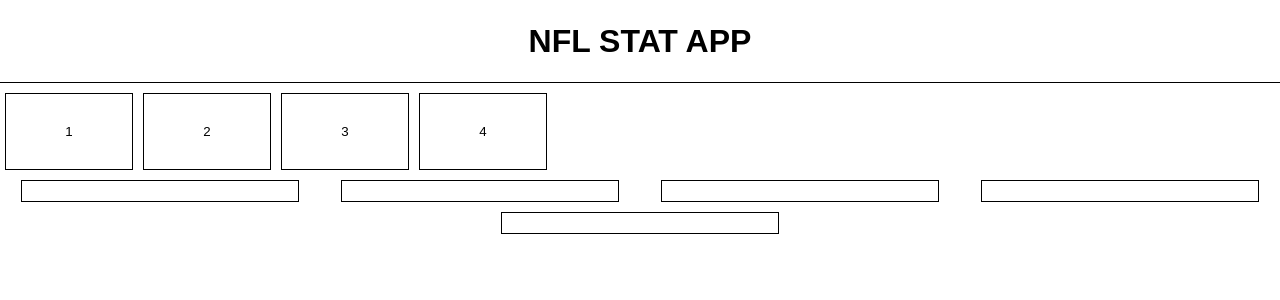
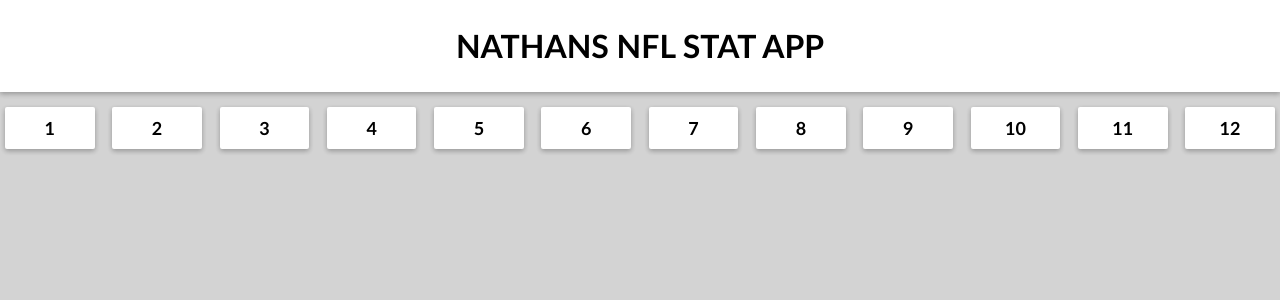
Before and after one commit to nate01776/demoreactrepo, a React (Create React App) app: page / in a window 1280 px wide. Shown: the top 300 px of the page. Built offline with nearby package versions, Linux system fonts and the light colour scheme.

Commit message:
working at base functionality

```diff
--- a/public/index.html
+++ b/public/index.html
@@ -10,6 +10,7 @@
     -->
     <link rel="manifest" href="%PUBLIC_URL%/manifest.json">
     <link rel="shortcut icon" href="%PUBLIC_URL%/favicon.ico">
+    <script src="https://use.fontawesome.com/06fe9d3181.js"></script>
     <!--
       Notice the use of %PUBLIC_URL% in the tags above.
       It will be replaced with the URL of the `public` folder during the build.
--- a/src/App.css
+++ b/src/App.css
@@ -1,39 +1,133 @@
+body {
+  background-color: lightgrey;
+}
+
+.dont_show {
+  visibility: hidden;
+}
+
 .page_header {
-  border-bottom: 1px solid black;
+  box-shadow: 0 2px 5px rgba(0,0,0,0.1), 0 2px 5px rgba(0,0,0,0.2);
   color: black;
   text-align: center;
-  padding-top: 2px;
+  padding: 5px;
   margin-bottom: 5px;
+  font-family: Calibri;
+  background-color: white;
 }
 
 button {
-  padding: 30px;
+  border-radius: 2px;
+  font-family: Calibri;
+  font-weight: bold;
+  font-size: 18px;
+  transition: .2s ease;
+  padding: 10px;
   margin: 5px;
-  width: 10vw;
+  width: 7vw;
   background-color: white;
-  border: 1px solid black;
+  border: none;
+  box-shadow: 0 2px 5px rgba(0,0,0,0.1), 0 2px 5px rgba(0,0,0,0.2);
+}
+
+button:hover {
+  transition: .2s ease;
+  box-shadow: 0 4px 10px rgba(0,0,0,0.1), 0 4px 10px rgba(0,0,0,0.2);
+}
+
+.button_container {
+  display: flex;
+  justify-content: space-between;
+  margin-bottom: 10px;
+  margin-top: 10px;
 }
 
 .week_container {
+  transition: .2s ease;
   display: flex;
   flex-wrap: wrap;
   justify-content: space-around;
   align-items: flex-end;
+  transition: .2s ease;
 }
 
 .game_container {
-  border: 1px solid black;
+  border-radius: 2px;
   text-align: center;
   width: 20vw;
   padding: 10px;
   margin: 5px;
+  box-shadow: 0 2px 5px rgba(0,0,0,0.1), 0 2px 5px rgba(0,0,0,0.2);
+  background-color: white;
+  font-family: Calibri;
+  font-weight: bold;
 }
 
 .game_container h2 {
-  font-size: 12px;
+  font-family: Calibri;
+  font-weight: 600;
+  font-size: 16px;
 }
 
 .game_container:hover {
-  transition: .5s ease;
-  background: lightgrey;
+  transition: .2s ease;
+  box-shadow: 0 4px 10px rgba(0,0,0,0.1), 0 4px 10px rgba(0,0,0,0.2);
 }
+
+.single_game_container {
+  text-align: center;
+  font-family: Calibri;
+  font-weight: bold;
+}
+
+.game_stats_container {
+  display: flex;
+  flex-wrap: wrap;
+  justify-content: space-around;
+}
+
+.stat_container {
+  transition: .2s ease;
+  width: 5vw;
+  text-align: center;
+  margin: 5px;
+  padding: 10px;
+  box-shadow: 0 2px 5px rgba(0,0,0,0.1), 0 2px 5px rgba(0,0,0,0.2);
+}
+
+.stat_container:hover {
+  transition: .2s ease;
+}
+
+.green {
+  background-color: #2ECC40;
+  color: hsla(127, 63%, 15%, 1.0);
+}
+
+.red {
+  background-color: #FF4136;
+  color: hsla(3, 100%, 25%, 1.0);
+}
+
+.yellow {
+  background-color: #FFDC00;
+  color: hsla(52, 100%, 20%, 1.0);
+}
+
+.blue {
+  background-color: #0074D9;
+  color:  hsla(208, 100%, 85%, 1.0);
+}
+
+.stat_container h3 {
+  font-size: 10px;
+}
+
+.stat_container h4 {
+  font-size: 10px;
+}
+
+.player_image {
+  width: 10vw;
+  border-radius: 50%;
+}
--- a/src/App.js
+++ b/src/App.js
@@ -1,27 +1,35 @@
 import React, { Component } from 'react';
 import './App.css';
 import Week from './Weeks.js'
+import ShowGame from './ShowGame.js'
 
 class App extends Component {
   constructor(props) {
     super(props);
     this.state = {
-      weekData: ""
+      weekData: "",
+      weekCount: 0,
+      gameData: "",
+      gameStats: "",
+      playerData: ""
     }
     this.handleGetGames = this.handleGetGames.bind(this)
+    this.handleGetGame = this.handleGetGame.bind(this)
     this.handleUpdateWeek = this.handleUpdateWeek.bind(this)
+    this.handleGetPlayerInfo = this.handleGetPlayerInfo.bind(this)
   }
 
-
+  // CALL TO GET wEEK DATA ON BUTTON CLICK
   handleGetGames(week) {
-    fetch('http://192.168.1.7:8012/games?week=' + week)
+    fetch('http://localhost:8012/games?week=' + week)
       .then(response => {
         if (response.ok) {
           return response.json()
         } throw new Error('Network response was not OK!')})
       .then(json => {
         this.setState({
-          weekData: json
+          weekData: json["results"],
+          weekCount: json["results_count"]
         })
     })
   }
@@ -32,22 +40,70 @@ class App extends Component {
     })
     this.handleGetGames(button.target.id)
   }
+  // CALL TO GET GAME DATA ON BUTTON CLICK
+  handleGetGame(button) {
+    let id = button.target.id
+    fetch('http://localhost:8012/games/' + id)
+      .then(response => {
+        if (response.ok) {
+          return response.json()
+        } throw new Error('Network response was not OK!')})
+      .then(json => {
+        this.setState({
+          playerData: "",
+          gameData: json["results"]["game_data"],
+          gameStats: json["results"]["game_stats"]
+        })
+      })
+  }
+  // CALL TO GET PLAYER DATA ON BUTTON CLICK
+  handleGetPlayerInfo(button) {
+    let id = button.target.id
+    fetch('http://localhost:8012/players?id=123')
+      .then(response => {
+        if (response.ok) {
+          return response.json()
+        } throw new Error('Network response was not OK!')})
+      .then(json => {
+        this.setState({
+          playerData: json["results"]
+        })
+      })
+  }
 
   render() {
     return (
       <div className="App">
         <div className='page_header'>
-          <h1 className='page_title'>NFL STAT APP</h1>
+          <h1 className='page_title'>NATHANS NFL STAT APP</h1>
         </div>
-        <div>
+        <div className="button_container">
           <button onClick={this.handleUpdateWeek} id="1">1</button>
           <button onClick={this.handleUpdateWeek} id="2">2</button>
           <button onClick={this.handleUpdateWeek} id="3">3</button>
           <button onClick={this.handleUpdateWeek} id="4">4</button>
+          <button onClick={this.handleUpdateWeek} id="5">5</button>
+          <button onClick={this.handleUpdateWeek} id="6">6</button>
+          <button onClick={this.handleUpdateWeek} id="7">7</button>
+          <button onClick={this.handleUpdateWeek} id="8">8</button>
+          <button onClick={this.handleUpdateWeek} id="9">9</button>
+          <button onClick={this.handleUpdateWeek} id="10">10</button>
+          <button onClick={this.handleUpdateWeek} id="11">11</button>
+          <button onClick={this.handleUpdateWeek} id="12">12</button>
         </div>
         <div className="weekData">
           <Week
             weekData={this.state.weekData}
+            weekCount={this.state.weekCount}
+            handleGetGame={this.handleGetGame}
+          />
+        </div>
+        <div className="gameData">
+          <ShowGame
+            gameData={this.state.gameData}
+            gameStats={this.state.gameStats}
+            playerData={this.state.playerData}
+            handleGetPlayerInfo={this.handleGetPlayerInfo}
           />
         </div>
       </div>
--- /dev/null
+++ b/src/GameStat.js
@@ -0,0 +1,38 @@
+import React, { Component } from 'react';
+
+const GameStat = props => {
+  let classString = "stat_container"
+  let playType = props.data["play_type"]
+  let yards = props.data["yards"]
+  let direction = props.data["direction"]
+  let playerID = props.data["player_id"]
+  let complete = props.data["complete"]
+  let arrow = <i className='fa fa-arrow-left' aria-hidden='true'></i>
+
+  if (direction === "right") {
+    arrow = <i className='fa fa-arrow-right' aria-hidden='true'></i>
+  } else if (direction == "middle") {
+    arrow = <i className='fa fa-arrow-up' aria-hidden='true'></i>
+  }
+
+  if (playType === "pass" && complete) {
+    classString = "stat_container green"
+  } else if (playType === "pass" && complete != true) {
+    classString = "stat_container red"
+  } else if (playType === "rec") {
+    classString = "stat_container yellow"
+  } else if (playType === "rush") {
+    classString = "stat_container blue"
+  }
+
+  return (
+    <div className={classString}>
+      {arrow}
+      <h3>{playType}</h3>
+      <h4>{yards} yards</h4>
+      <i className="fa fa-plus-square" aria-hidden="true" onClick={props.handleGetPlayerInfo} id={playerID}></i>
+    </div>
+  );
+}
+
+export default GameStat;
--- a/src/Games.js
+++ b/src/Games.js
@@ -1,10 +1,12 @@
 import React, { Component } from 'react';
 
 const Game = props => {
-  // <h2>{props.homeTeam} @ {this.state.awayTeam}</h2>
+  let homeTeam = props.data["home"]
+  let awayTeam = props.data["away"]
 
   return (
-    <div className="game_container">
+    <div className="game_container" id={props.data["id"]} onClick={props.handleGetGame}>
+      <h2 id={props.data["id"]}>{homeTeam} @ {awayTeam}</h2>
     </div>
   );
 }
--- /dev/null
+++ b/src/PlayerInfo.js
@@ -0,0 +1,31 @@
+import React, { Component } from 'react';
+
+const PlayerInfo = props => {
+  let playerData = props.playerData
+  let playerName = ""
+  let playerImage = ""
+  let playerPosition = ""
+  let playerHeight = ""
+  let playerWeight = ""
+  let playerCollege = ""
+
+  if (playerData["first_name"] !== undefined) {
+    playerName = playerData["first_name"] + " " + playerData["last_name"]
+    playerImage = playerData["image"]
+    playerPosition = playerData["position"]
+    playerHeight = playerData["height"] + '"' + " / " + playerData["weight"] + " lbs"
+    playerCollege = playerData["college"]
+  }
+
+  return (
+    <div className="player_container">
+      <img src={playerImage} className="player_image"/>
+      <h3>{playerPosition}</h3>
+      <h3>{playerName}</h3>
+      <h4>{playerHeight}</h4>
+      <h4>{playerCollege}</h4>
+    </div>
+  );
+}
+
+export default PlayerInfo;
--- /dev/null
+++ b/src/ShowGame.js
@@ -0,0 +1,49 @@
+import React, { Component } from 'react';
+import GameStat from './GameStat.js'
+import PlayerInfo from './PlayerInfo.js'
+
+const ShowGame = props => {
+  let gameData = ""
+  let gameStats = ""
+  let homeTeam = ""
+  let awayTeam = ""
+  let homeScore = ""
+  let awayScore = ""
+  let gameStatsArray = []
+  let customGameClass = "single_game_container"
+
+  if (props.gameData["home"] !== undefined) {
+    gameData = props.gameData
+    gameStats = props.gameStats
+    homeTeam = gameData["home"]
+    awayTeam = gameData["away"] + " @ " + gameData["home"]
+    awayScore = gameData["away_score"] + " - " + gameData["home_score"]
+
+    for (var i = 0; i < gameStats.length; i++) {
+      gameStatsArray.push(
+        <GameStat
+          data={gameStats[i]}
+          key={i}
+          handleGetPlayerInfo={props.handleGetPlayerInfo}
+        />
+      )
+    }
+  }
+
+  return (
+    <div className={customGameClass}>
+      <h2>{awayTeam}</h2>
+      <h3>{awayScore}</h3>
+      <div className="player_info_container">
+        <PlayerInfo
+          playerData={props.playerData}
+        />
+      </div>
+      <div className="game_stats_container">
+        {gameStatsArray}
+      </div>
+    </div>
+  );
+}
+
+export default ShowGame;
--- a/src/Weeks.js
+++ b/src/Weeks.js
@@ -1,23 +1,17 @@
 import React, { Component } from 'react';
 import Game from './Games.js'
 
-class Week extends Component {
-  constructor(props) {
-    super(props);
-    this.state = {
-      weekData: this.props.weekData
-    }
-  }
+const Week = props => {
+  let weekObjects = []
+  let weekData = props.weekData
+  let weekCount = props.weekCount
 
-  render() {
-    console.log(this.state.weekData)
-    let weekObjects = []
-
-    for (var i = 0; i < 5; i++) {
+  for (var i = 0; i < weekCount; i++) {
     weekObjects.push(
       <Game
-          data={this.state.weekData}
+        data={weekData[i]}
         key={i}
+        handleGetGame={props.handleGetGame}
       />
     )
   }
@@ -28,6 +22,5 @@ class Week extends Component {
     </div>
   );
 }
-}
 
 export default Week;
```
Lines whose indentation alone changed are shown as unchanged.
